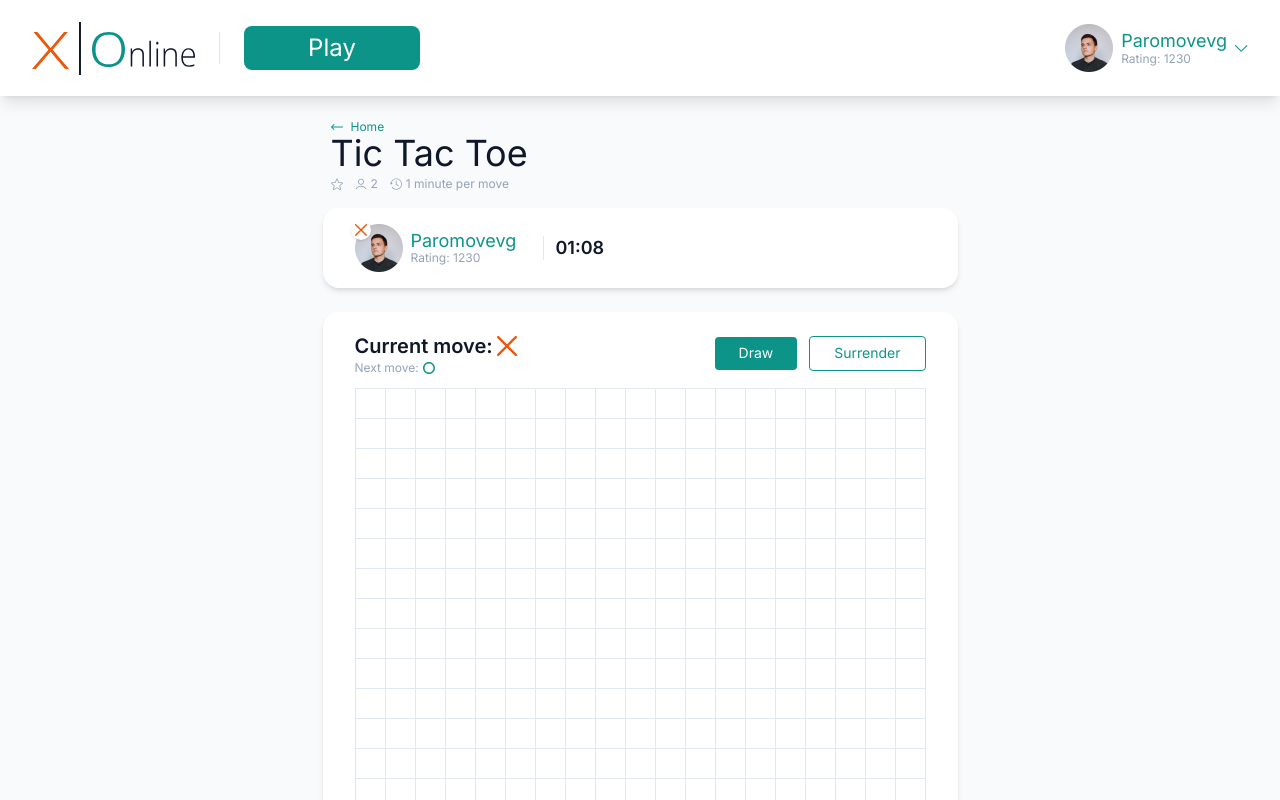
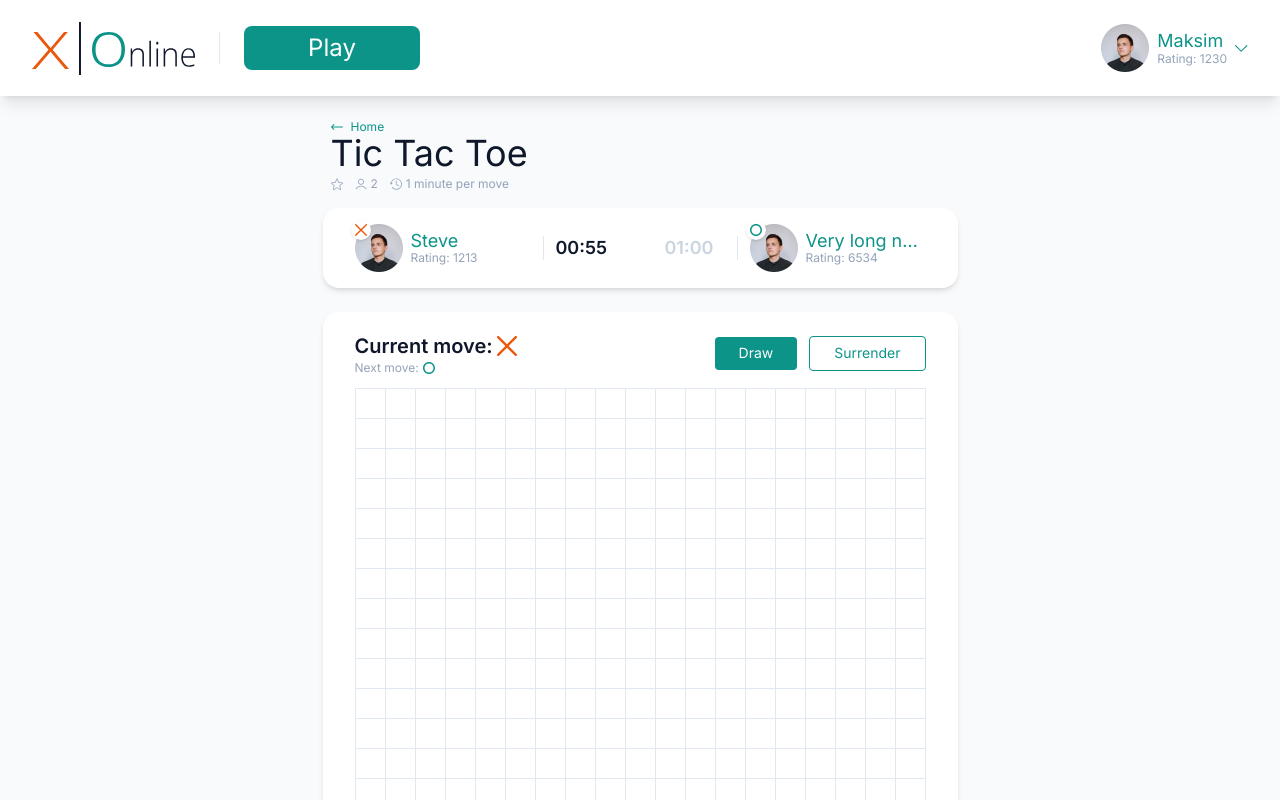
Before and after one commit to Junk-debug/tic-tac-toe-next.js, a Next.js app: page / in a window 1280 px wide. Shown: the top 800 px of the page. Built offline with nearby package versions, Linux system fonts and the light colour scheme.

Commit message:
add winner computing logic

```diff
--- a/components/game/game-field.jsx
+++ b/components/game/game-field.jsx
@@ -41,18 +41,26 @@ const GameGrid = ({ children }) => {
   );
 };
 
-const GameCell = ({ children, onClick }) => (
+const GameCell = ({ children, onClick, isWinner }) => (
   <button
     onClick={onClick}
-    className="border border-slate-200 -ml-px -mt-px flex items-center justify-center hover:bg-slate-200"
+    className={clsx(
+      "border border-slate-200 -ml-px -mt-px flex items-center justify-center hover:bg-slate-200",
+      isWinner && "bg-orange-600/10",
+    )}
   >
     {children}
   </button>
 );
 
-export const GameField = ({ className }) => {
-  const { cells, currentMove, nextMove, handleCellClick } = useGameState();
-
+export const GameField = ({
+  className,
+  handleCellClick,
+  cells,
+  currentMove,
+  nextMove,
+  winnerSequence,
+}) => {
   const actions = (
     <>
       <UiButton>Draw</UiButton>
@@ -70,7 +78,11 @@ export const GameField = ({ className }) => {
 
       <GameGrid>
         {cells.map((symbol, index) => (
-          <GameCell onClick={() => handleCellClick(index)} key={index}>
+          <GameCell
+            isWinner={winnerSequence?.includes(index)}
+            onClick={() => handleCellClick(index)}
+            key={index}
+          >
             {symbol && <GameSymbol className="w-5 h-5" symbol={symbol} />}
           </GameCell>
         ))}
--- a/components/game/game-info.jsx
+++ b/components/game/game-info.jsx
@@ -1,21 +1,105 @@
 import clsx from "clsx";
 import { Profile } from "../profile/profile";
-import { CrossIcon } from "./icons/cross-icon";
 import { GameSymbol } from "./game-symbol";
+import { GAME_SYMBOLS } from "./constants";
+import { useEffect, useState } from "react";
 
-export const GameInfo = ({ className }) => {
+const PlayerInfo = ({ playerInfo, isRight, isTimerRunning }) => {
+  const [seconds, setSeconds] = useState(60);
+
+  const minutesString = String(Math.floor(seconds / 60)).padStart(2, "0");
+  const secondsString = String(seconds % 60).padStart(2, "0");
+
+  const isWarning = seconds <= 10;
+
+  useEffect(() => {
+    if (isTimerRunning) {
+      const interval = setInterval(
+        () => setSeconds((s) => Math.max(s - 1, 0)),
+        1000,
+      );
+
+      return () => {
+        clearInterval(interval);
+        setSeconds(60);
+      };
+    }
+  }, [isTimerRunning]);
+
+  return (
+    <div
+      className={clsx("flex gap-3 items-center", isRight && "flex-row-reverse")}
+    >
+      <Profile
+        className="w-44"
+        avatar={playerInfo.avatar}
+        name={playerInfo.name}
+        rating={playerInfo.rating}
+        symbol={<GameSymbol symbol={playerInfo.symbol} />}
+      />
+
+      <div className="w-px h-6 bg-slate-200" />
+
+      <div
+        className={clsx(
+          "text-lg font-semibold w-[60px]",
+          (isWarning && "text-orange-600") ||
+            (!isTimerRunning && "text-slate-300"),
+        )}
+      >
+        {minutesString}:{secondsString}
+      </div>
+    </div>
+  );
+};
+
+const players = [
+  {
+    id: 1,
+    name: "Steve",
+    symbol: GAME_SYMBOLS.CROSS,
+    avatar: undefined,
+    rating: 1213,
+  },
+  {
+    id: 2,
+    name: "Very long name i dont know why it is soooo longg",
+    symbol: GAME_SYMBOLS.ZERO,
+    avatar: undefined,
+    rating: 6534,
+  },
+  {
+    id: 3,
+    name: "Maksim",
+    symbol: GAME_SYMBOLS.SQUARE,
+    avatar: undefined,
+    rating: 9999,
+  },
+  {
+    id: 4,
+    name: "Mary",
+    symbol: GAME_SYMBOLS.TRIANGLE,
+    avatar: undefined,
+    rating: 1,
+  },
+];
+
+export const GameInfo = ({ className, playersCount, currentMove }) => {
   return (
     <div
       className={clsx(
         className,
-        "bg-white rounded-2xl shadow-md px-8 py-4 flex justify-between",
+        "bg-white rounded-2xl shadow-md px-8 py-4 grid grid-cols-2 gap-3",
       )}
     >
-      <div className="flex gap-3 items-center">
-        <Profile className="w-44" symbol={<GameSymbol />} />
-        <div className="w-px h-6 bg-slate-200" />
-        <div className="text-lg font-semibold">01:08</div>
-      </div>
+      {players.slice(0, playersCount).map((player, index) => (
+        <PlayerInfo
+          isTimerRunning={currentMove === player.symbol}
+          isRight={index % 2 === 1}
+          key={player.id}
+          playerInfo={player}
+        />
+      ))}
     </div>
   );
 };
--- a/components/game/game-title.jsx
+++ b/components/game/game-title.jsx
@@ -4,7 +4,7 @@ import { StarIcon } from "./icons/star-icon";
 import { UserIcon } from "./icons/user-icon";
 import { HistoryIcon } from "./icons/history-icon";
 
-export const GameTitle = () => {
+export const GameTitle = ({ playersCount }) => {
   return (
     <div className="pl-2">
       <Link
@@ -17,7 +17,8 @@ export const GameTitle = () => {
       <div className="flex gap-3 items-center text-slate-400 text-xs">
         <StarIcon />
         <div className="flex gap-1 items-center">
-          <UserIcon />2
+          <UserIcon />
+          {playersCount}
         </div>
         <div className="flex gap-1 items-center">
           <HistoryIcon />1 minute per move
--- a/components/game/index.js
+++ b/components/game/index.js
@@ -1,3 +1,4 @@
 export { GameTitle } from "./game-title";
 export { GameInfo } from "./game-info";
 export { GameField } from "./game-field";
+export { useGameState } from "./use-game-state";
--- /dev/null
+++ b/components/game/model.js
@@ -0,0 +1,55 @@
+import { MOVE_ORDER } from "./constants";
+
+export const getNextMove = (currentMove, playersCount) => {
+  const slicedMoveOrder = MOVE_ORDER.slice(0, playersCount);
+
+  const nextMoveIndex = slicedMoveOrder.indexOf(currentMove) + 1;
+  return slicedMoveOrder[nextMoveIndex] ?? slicedMoveOrder[0];
+};
+
+export const computeWinner = (cells, sequenceSize = 5, fieldSize = 19) => {
+  const gap = Math.floor(sequenceSize / 2);
+
+  const compareElements = (indexes) => {
+    let result = true;
+
+    for (let i = 1; i < indexes.length; i++) {
+      result &&= !!cells[indexes[i]];
+      result &&= cells[indexes[i]] === cells[indexes[i - 1]];
+    }
+
+    return result;
+  };
+
+  const getSequenceIndexes = (i) => {
+    const res = [
+      [], // -
+      [], // \
+      [], // /
+      [], // |
+    ];
+
+    for (let j = 0; j < sequenceSize; j++) {
+      res[0].push(j - gap + i);
+      res[1].push(fieldSize * (j - gap) + (j - gap) + i);
+      res[2].push(-fieldSize * (j - gap) + (j - gap) + i);
+      res[3].push(fieldSize * (j - gap) + i);
+    }
+
+    return res;
+  };
+
+  for (let i = 0; i < cells.length; i++) {
+    if (cells[i]) {
+      const indexRows = getSequenceIndexes(i);
+
+      const winnerIndexes = indexRows.find((row) => compareElements(row));
+
+      if (winnerIndexes) {
+        return winnerIndexes;
+      }
+    }
+  }
+
+  return;
+};
--- a/components/game/use-game-state.js
+++ b/components/game/use-game-state.js
@@ -1,18 +1,15 @@
 import { useState } from "react";
-import { GAME_SYMBOLS, MOVE_ORDER } from "./constants";
+import { GAME_SYMBOLS } from "./constants";
+import { computeWinner, getNextMove } from "./model";
 
-export const getNextMove = (currentMove) => {
-  const nextMoveIndex = MOVE_ORDER.indexOf(currentMove) + 1;
-  return MOVE_ORDER[nextMoveIndex] ?? MOVE_ORDER[0];
-};
-
-export const useGameState = () => {
+export const useGameState = (playersCount) => {
   const [{ cells, currentMove }, setGameState] = useState(() => ({
     cells: new Array(19 * 19).fill(null),
     currentMove: GAME_SYMBOLS.CROSS,
   }));
 
-  const nextMove = getNextMove(currentMove);
+  const winnerSequence = computeWinner(cells);
+  const nextMove = getNextMove(currentMove, playersCount);
 
   const handleCellClick = (index) => {
     setGameState((prev) => {
@@ -22,7 +19,7 @@ export const useGameState = () => {
 
       return {
         ...prev,
-        currentMove: getNextMove(prev.currentMove),
+        currentMove: getNextMove(prev.currentMove, playersCount),
         cells: prev.cells.map((cell, i) =>
           i === index ? prev.currentMove : cell,
         ),
@@ -30,5 +27,5 @@ export const useGameState = () => {
     });
   };
 
-  return { cells, currentMove, nextMove, handleCellClick };
+  return { cells, currentMove, nextMove, handleCellClick, winnerSequence };
 };
--- a/components/header/header.jsx
+++ b/components/header/header.jsx
@@ -13,7 +13,7 @@ export const Header = () => {
         Play
       </UiButton>
       <button className="ml-auto flex items-center gap-2 text-teal-600">
-        <Profile />
+        <Profile name="Maksim" avatar={undefined} rating={1230} />
         <ArrowDownIcon />
       </button>
     </header>
--- a/components/profile/profile.jsx
+++ b/components/profile/profile.jsx
@@ -1,15 +1,23 @@
 import Image from "next/image";
 import avatarSrc from "./avatar.png";
 
-export const Profile = ({ className, symbol }) => {
+export const Profile = ({
+  className,
+  symbol,
+  name,
+  rating,
+  avatar = avatarSrc,
+}) => {
   return (
     <div
       className={`flex items-center gap-2 text-start text-teal-600 relative ${className}`}
     >
-      <Image alt="avatar" src={avatarSrc} width={48} height={48} unoptimized />
-      <div>
-        <div className="text-lg leading-tight">Paromovevg</div>
-        <div className="text-slate-400 text-xs leading-tight">Rating: 1230</div>
+      <Image alt="avatar" src={avatar} width={48} height={48} unoptimized />
+      <div className="overflow-hidden">
+        <div className="text-lg leading-tight truncate">{name}</div>
+        <div className="text-slate-400 text-xs leading-tight">
+          Rating: {rating}
+        </div>
       </div>
       {symbol && (
         <div className="w-5 h-5 bg-white rounded-full shadow absolute -left-1 -top-1 flex items-center justify-center">
--- a/pages/index.jsx
+++ b/pages/index.jsx
@@ -1,14 +1,37 @@
-import { GameField, GameInfo, GameTitle } from "../components/game";
+import { useState } from "react";
+import {
+  GameField,
+  GameInfo,
+  GameTitle,
+  useGameState,
+} from "../components/game";
 import { Header } from "../components/header";
 
 export default function HomePage() {
+  const [playersCount, setPlayersCount] = useState(2);
+
+  const { cells, currentMove, nextMove, handleCellClick, winnerSequence } =
+    useGameState(playersCount);
+
   return (
     <div className="bg-slate-50 min-h-screen">
       <Header />
       <main className="pt-6 w-max mx-auto">
-        <GameTitle />
-        <GameInfo className="mt-4" />
-        <GameField className="mt-6" />
+        <GameTitle playersCount={playersCount} />
+        <GameInfo
+          playersCount={playersCount}
+          currentMove={currentMove}
+          className="mt-4"
+        />
+        <GameField
+          winnerSequence={winnerSequence}
+          playersCount={playersCount}
+          handleCellClick={handleCellClick}
+          cells={cells}
+          currentMove={currentMove}
+          nextMove={nextMove}
+          className="mt-6"
+        />
       </main>
     </div>
   );
```
